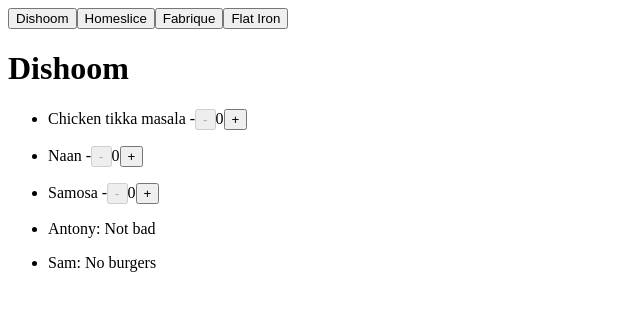
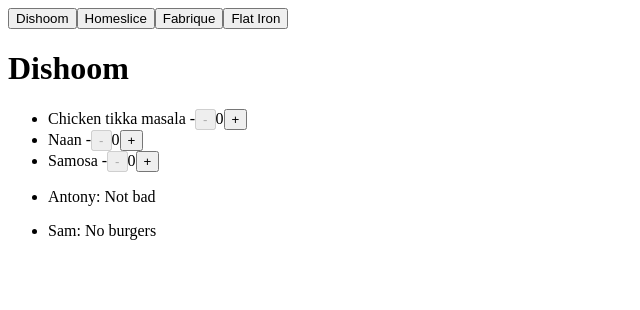
Before and after one commit to AlenaVas98/React20230914, a React (Vite) app: page / in a window 1280 px wide. Shown: the top 310 px of the page, without its empty margins (0-640 px from the left). Built offline with nearby package versions, Linux system fonts and the light colour scheme.

Commit message:
Fixed errors

```diff
--- a/src/components/Dish/DishComponent.jsx
+++ b/src/components/Dish/DishComponent.jsx
@@ -4,9 +4,8 @@
 export const Dish = ({ nameDish }) => {
   const [amount, setAmount] = useState(0);
   return (
-    <ul>
-      <li>
-        {nameDish} -
+    <div>
+      {nameDish.name} -
       <Button
         text="-"
         onClick={() => setAmount(amount - 1)}
@@ -18,7 +17,6 @@
         onClick={() => setAmount(amount + 1)}
         disabled={amount === 5}
       />
-      </li>
-    </ul>
+    </div>
   );
 };
--- a/src/components/Menu/MenuComponent.jsx
+++ b/src/components/Menu/MenuComponent.jsx
@@ -2,10 +2,12 @@
 
 export const Menu = ({ menu }) => {
   return (
-    <div>
-      {menu.map((menu) => (
-        <Dish key={menu.id} nameDish={menu.name} />
+    <ul>
+      {menu.map((name) => (
+        <li key={name.id}>
+          <Dish nameDish={name} />
+        </li>
       ))}
-    </div>
+    </ul>
   );
 };
--- /dev/null
+++ b/src/components/Restaurant/Restaurant.jsx
@@ -0,0 +1,12 @@
+import { Menu } from "../Menu/MenuComponent";
+import { Reviews } from "../Reviews/ReviewsComponent";
+
+export const Restaurant = ({ restaurant }) => {
+  return (
+    <div>
+      <h1>{restaurant.name}</h1>
+      <Menu menu={restaurant.menu} />
+      <Reviews reviews={restaurant.reviews} />
+    </div>
+  );
+};
--- a/src/components/RestaurantActive/RestaurantActive.jsx
+++ /dev/null
@@ -1,17 +0,0 @@
-import { restaurants } from "../../constans/mock";
-import { Menu } from "../Menu/MenuComponent";
-import { Reviews } from "../Reviews/Reviews.Component";
-
-export const RestaurantActive = ({ name }) => {
-  const currentRestaurant = restaurants.filter(
-    (restaurant) => restaurant.name === name
-  );
-  console.log(currentRestaurant);
-  return (
-    <div>
-      <h1>{name}</h1>
-      <Menu menu={currentRestaurant[0].menu} />
-      <Reviews reviews={currentRestaurant[0].reviews} />
-    </div>
-  );
-};
--- /dev/null
+++ b/src/components/RestaurantTabs/RestaurantTabs.jsx
@@ -0,0 +1,15 @@
+import { Button } from "../Button/ButtonComponent";
+
+export const RestaurantTabs = ({ restaurants, onIndexSelect }) => {
+  return (
+    <div>
+      {restaurants.map((restaurant, index) => (
+        <Button
+          key={restaurant.id}
+          text={restaurant.name}
+          onClick={() => onIndexSelect(index)}
+        />
+      ))}
+    </div>
+  );
+};
--- /dev/null
+++ b/src/components/Review/Review.jsx
@@ -0,0 +1,7 @@
+export const Review = ({ reviews }) => {
+  return (
+    <div>
+      {reviews.user}: {reviews.text}
+    </div>
+  );
+};
--- a/src/components/Reviews/Reviews.Component.jsx
+++ /dev/null
@@ -1,15 +0,0 @@
-export const Reviews = ({ reviews }) => {
-  return (
-    <div>
-      {reviews.map((reviews) => (
-        <div key={reviews.id}>
-          <ul>
-            <li>
-              {reviews.user}: {reviews.text}
-            </li>
-          </ul>
-        </div>
-      ))}
-    </div>
-  );
-};
--- /dev/null
+++ b/src/components/Reviews/ReviewsComponent.jsx
@@ -0,0 +1,15 @@
+import { Review } from "../Review/Review";
+
+export const Reviews = ({ reviews }) => {
+  return (
+    <div>
+      {reviews.map((reviews) => (
+        <ul key={reviews.id}>
+          <li>
+            <Review reviews={reviews} />
+          </li>
+        </ul>
+      ))}
+    </div>
+  );
+};
--- a/src/pages/Main/MainPage.jsx
+++ b/src/pages/Main/MainPage.jsx
@@ -1,20 +1,17 @@
 import { useState } from "react";
-import { Button } from "../../components/Button/ButtonComponent";
+import { Restaurant } from "../../components/Restaurant/Restaurant";
+import { RestaurantTabs } from "../../components/RestaurantTabs/RestaurantTabs";
 import { restaurants } from "../../constans/mock";
-import { RestaurantActive } from "../../components/RestaurantActive/RestaurantActive";
+
 export const MainPage = () => {
-  const [restaurant, setRestaurant] = useState("Dishoom");
-
+  const [restaurantId, setRestaurantId] = useState(0);
   return (
     <div>
-      {restaurants.map((restaurants) => (
-        <Button
-          key={restaurants.id}
-          text={restaurants.name}
-          onClick={() => setRestaurant(restaurants.name)}
-        />
-      ))}
-      <RestaurantActive name={restaurant} />
+      <RestaurantTabs
+        restaurants={restaurants}
+        onIndexSelect={setRestaurantId}
+      />
+      <Restaurant restaurant={restaurants[restaurantId]} />
     </div>
   );
 };
```
Lines whose indentation alone changed are shown as unchanged.
